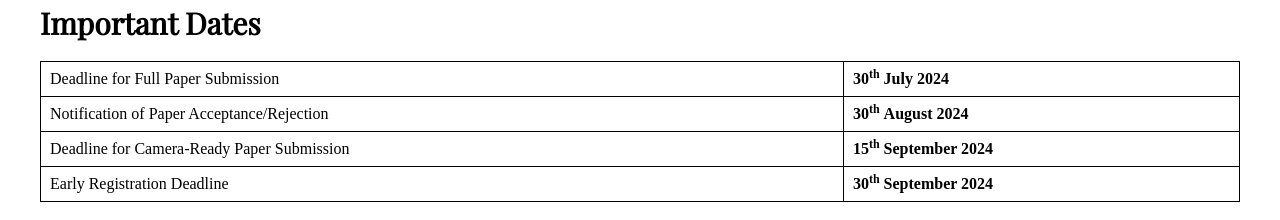
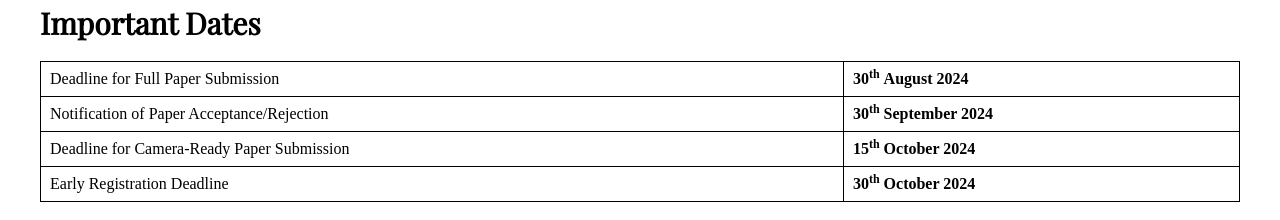
Before and after one commit to sai-ram-kaushik/sustained, a Next.js app: page /call-for-papers in a window 1280 px wide. Shown: the part 732-952 px from the top of the page. Built offline with nearby package versions, Linux system fonts and the light colour scheme.

Commit message:
made changes to dates in call for papers

```diff
--- a/app/call-for-papers/page.jsx
+++ b/app/call-for-papers/page.jsx
@@ -30,19 +30,19 @@ const CallForPapers = () => {
             <tbody>
               <tr >
                 <td >&nbsp;Deadline for Full Paper Submission</td>
-                <td ><strong>&nbsp;30<sup>th</sup>&nbsp;July 2024</strong>&nbsp;</td>
+                <td ><strong>&nbsp;30<sup>th</sup>&nbsp;August 2024</strong>&nbsp;</td>
               </tr>
               <tr>
                 <td>&nbsp;Notification of Paper Acceptance/Rejection</td>
-                <td>&nbsp;<strong>30<sup>th</sup>&nbsp;August 2024</strong></td>
+                <td>&nbsp;<strong>30<sup>th</sup>&nbsp;September 2024</strong></td>
               </tr>
               <tr >
                 <td >&nbsp;Deadline for Camera-Ready Paper Submission</td>
-                <td >&nbsp;<strong>15<sup>th</sup>&nbsp;September 2024</strong></td>
+                <td >&nbsp;<strong>15<sup>th</sup>&nbsp;October 2024</strong></td>
               </tr>
               <tr >
                 <td >&nbsp;Early Registration Deadline</td>
-                <td >&nbsp;<strong>30<sup>th</sup>&nbsp;September 2024</strong></td>
+                <td >&nbsp;<strong>30<sup>th</sup>&nbsp;October 2024</strong></td>
               </tr>
             </tbody>
           </table>
--- a/components/HomePage.jsx
+++ b/components/HomePage.jsx
@@ -36,6 +36,9 @@ const HomePage = ({ homePage, aboutConference, aboutManavRachna }) => {
             <Button title="Register Now" />
           </a>
           <span className="text-[#b22b2f] text-lg font-semibold absolute top-4 md:block hidden">IEEE CONFERENCE RECORD #63638</span>
+          <span className="text-center text-lg font-bold">
+            In response to multiple requests received, we announce the extension of the deadline for submission of papers to 30 th August 2024
+          </span>
           <a
             className="absolute right-2 top-1"
             href="https://cmt3.research.microsoft.com/User/Login?ReturnUrl=%2FSUSTAINED2024"
@@ -43,9 +46,6 @@ const HomePage = ({ homePage, aboutConference, aboutManavRachna }) => {
           >
             <Button title="Submission Open" />
           </a>
-
-
-
           <Carousel />
         </div>
 
```
